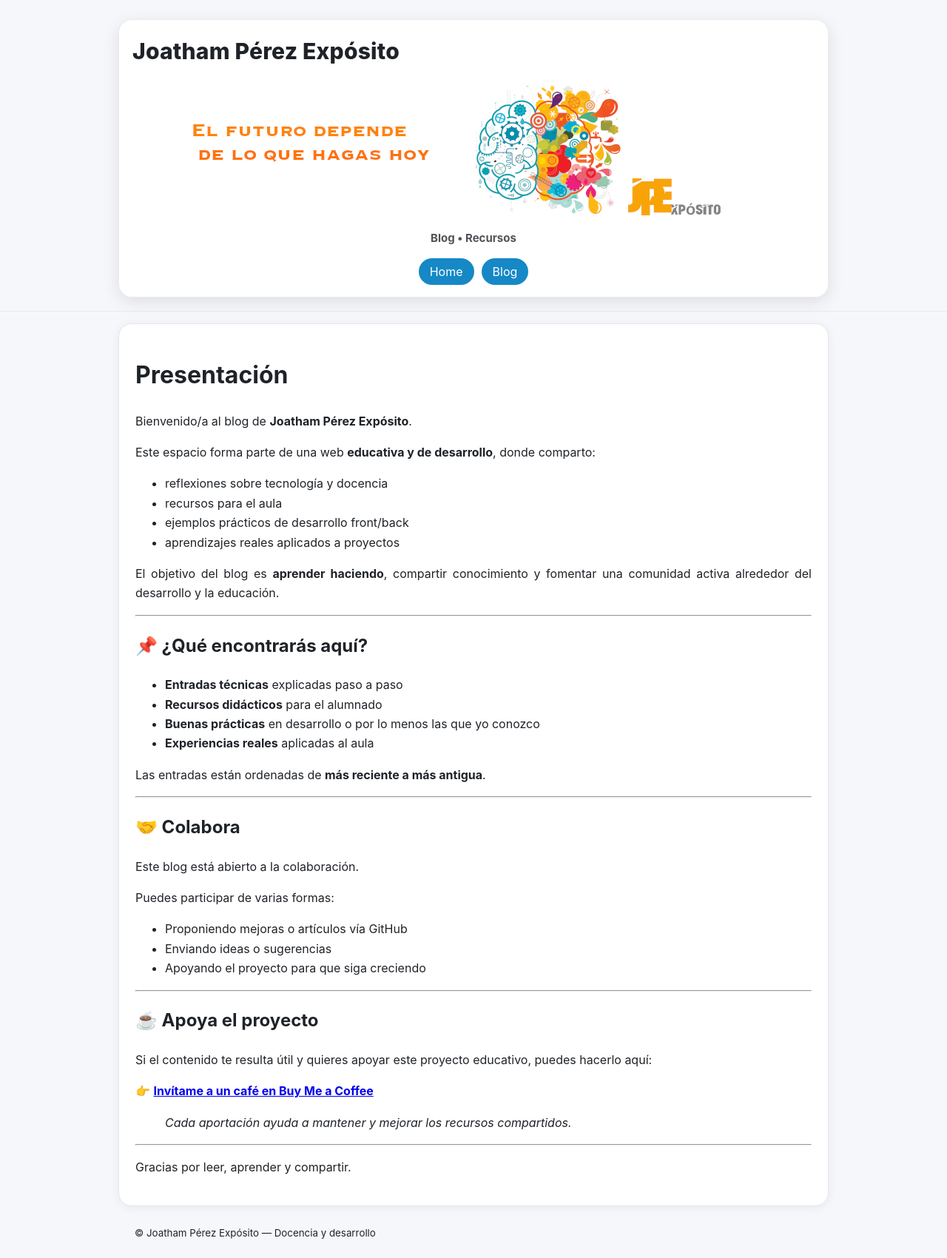
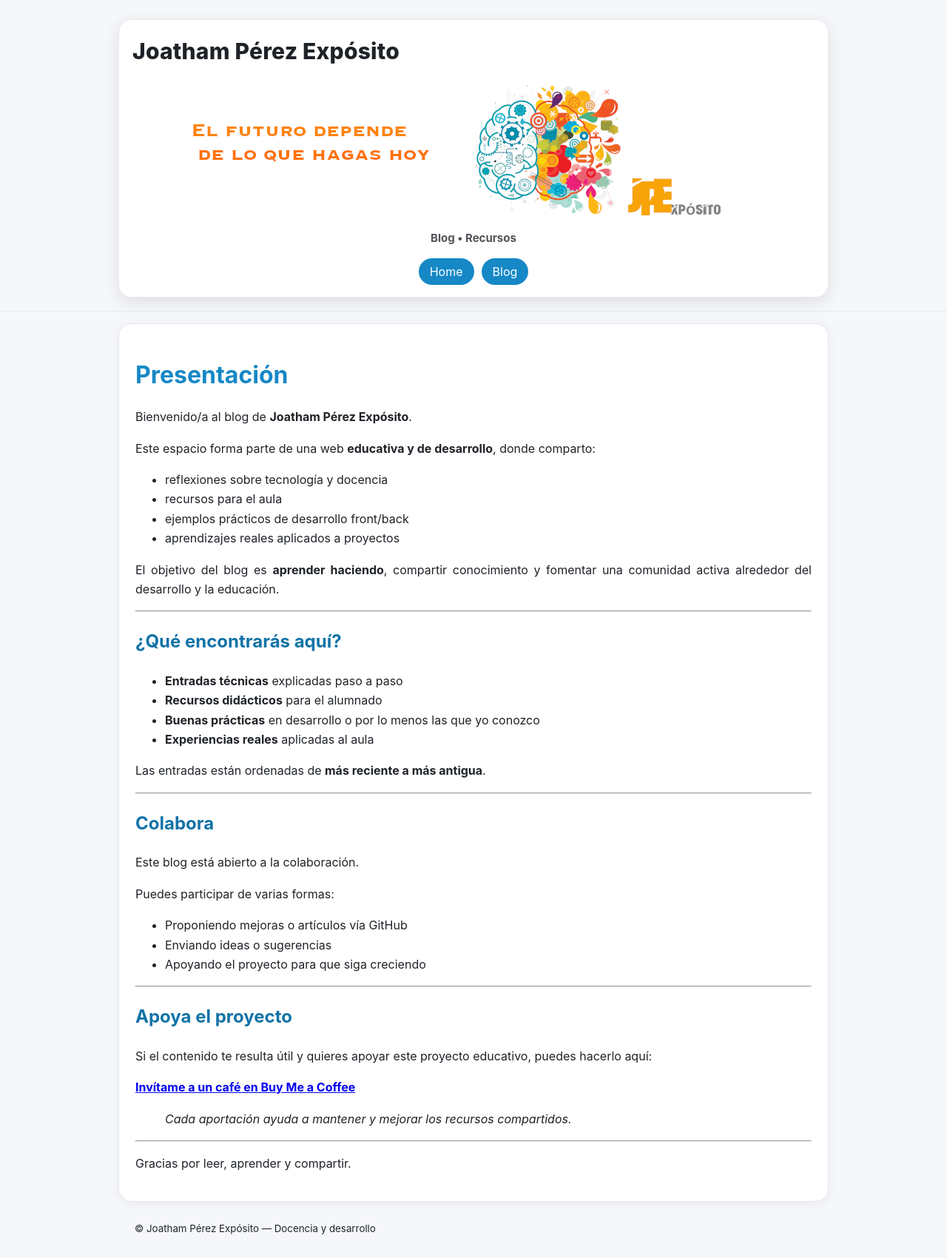
Before and after one commit to jpexposito/jpexposito.github.io, a Jekyll site: the page built from _posts/2025-12-27-mi-primera-entrada.md, in a window 1280 px wide. Shown: the whole page at 74% size. Built offline with Jekyll 4.4.1, drawn with Linux system fonts in a browser that asks for light colours.

Commit message:
Se añaden los estilos de las entradas del blog

```diff
--- a/_posts/2025-12-27-mi-primera-entrada.md
+++ b/_posts/2025-12-27-mi-primera-entrada.md
@@ -19,7 +19,7 @@ El objetivo del blog es **aprender haciendo**, compartir conocimiento y fomentar
 
 ---
 
-## 📌 ¿Qué encontrarás aquí?
+## ¿Qué encontrarás aquí?
 
 - **Entradas técnicas** explicadas paso a paso
 - **Recursos didácticos** para el alumnado
@@ -30,7 +30,7 @@ Las entradas están ordenadas de **más reciente a más antigua**.
 
 ---
 
-## 🤝 Colabora
+## Colabora
 
 Este blog está abierto a la colaboración.
 
@@ -42,11 +42,11 @@ Puedes participar de varias formas:
 
 ---
 
-## ☕ Apoya el proyecto
+## Apoya el proyecto
 
 Si el contenido te resulta útil y quieres apoyar este proyecto educativo, puedes hacerlo aquí:
 
-👉 **[Invítame a un café en Buy Me a Coffee](https://buymeacoffee.com/jpexposito)**
+**[Invítame a un café en Buy Me a Coffee](https://buymeacoffee.com/jpexposito)**
 
 > *Cada aportación ayuda a mantener y mejorar los recursos compartidos.*
 
--- a/assets/css/blog.css
+++ b/assets/css/blog.css
@@ -54,3 +54,20 @@
   color: #6c7a86;
   margin-top: .2rem;
 }
+
+/* Título principal del post (del layout) */
+body.blog h1 {
+  color: #1688c6;
+  margin-bottom: .25rem;
+}
+
+/* Subtítulos dentro del contenido del post */
+body.blog h2 {
+  color: #1273a7;
+  margin-top: 1.25rem;
+}
+
+/* Títulos más pequeños */
+body.blog h3 {
+  color: #0f5f8a;
+}
```
